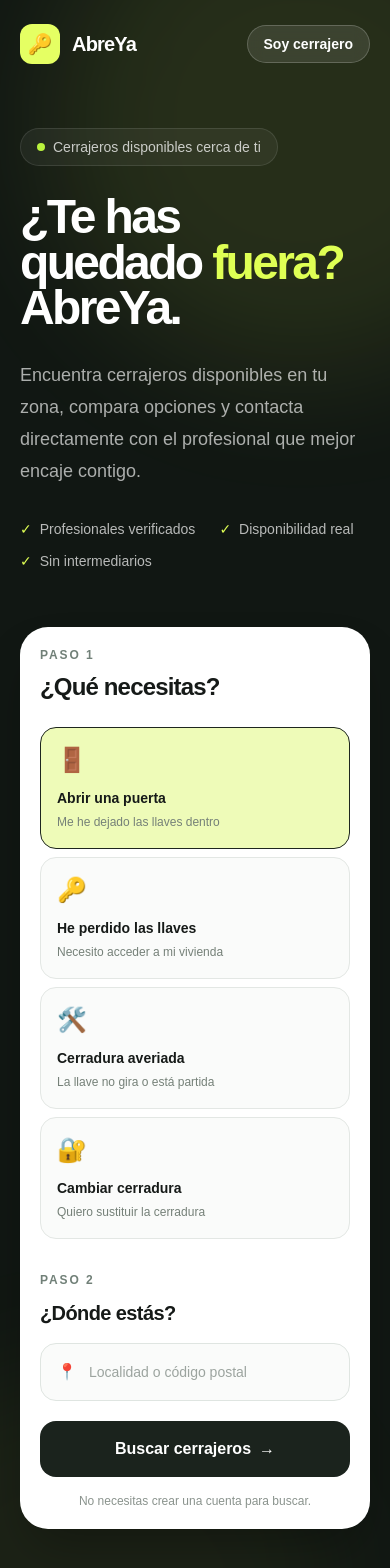
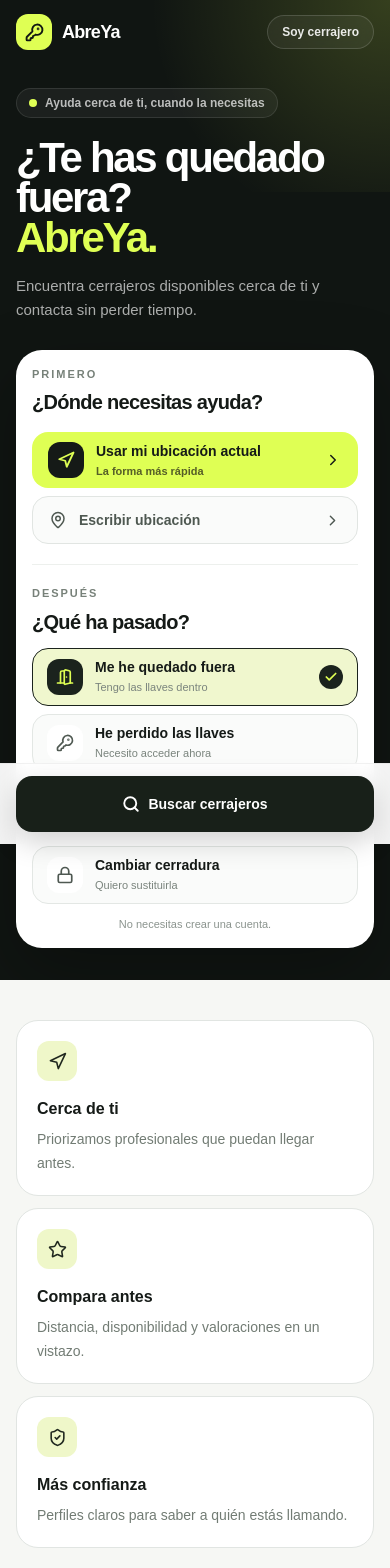
Before and after one commit to angelmr2601/abreya, a Next.js app: page / in a window 390 px wide. Shown: the top 1568 px of the page. Built offline with nearby package versions, Linux system fonts and the light colour scheme.

Commit message:
feat: redesign home for mobile-first flow

```diff
--- a/app/page.tsx
+++ b/app/page.tsx
@@ -1,136 +1,265 @@
 "use client";
 
-import { FormEvent, useState } from "react";
+import { FormEvent, useMemo, useState } from "react";
+import {
+  Check,
+  ChevronRight,
+  DoorOpen,
+  KeyRound,
+  Lock,
+  MapPin,
+  Navigation,
+  Search,
+  ShieldCheck,
+  Star,
+  Wrench,
+} from "lucide-react";
 
 const services = [
   {
     id: "door",
-    icon: "🚪",
-    title: "Abrir una puerta",
-    description: "Me he dejado las llaves dentro",
+    icon: DoorOpen,
+    title: "Me he quedado fuera",
+    description: "Tengo las llaves dentro",
   },
   {
     id: "lost",
-    icon: "🔑",
+    icon: KeyRound,
     title: "He perdido las llaves",
-    description: "Necesito acceder a mi vivienda",
+    description: "Necesito acceder ahora",
   },
   {
     id: "broken",
-    icon: "🛠️",
+    icon: Wrench,
     title: "Cerradura averiada",
-    description: "La llave no gira o está partida",
+    description: "No gira, está bloqueada o partida",
   },
   {
     id: "change",
-    icon: "🔐",
+    icon: Lock,
     title: "Cambiar cerradura",
-    description: "Quiero sustituir la cerradura",
+    description: "Quiero sustituirla",
   },
 ];
 
 export default function Home() {
   const [selectedService, setSelectedService] = useState("door");
-  const [location, setLocation] = useState("");
+  const [manualLocation, setManualLocation] = useState("");
+  const [showManualLocation, setShowManualLocation] = useState(false);
+  const [locationStatus, setLocationStatus] = useState<
+    "idle" | "loading" | "ready" | "error"
+  >("idle");
+  const [coordinates, setCoordinates] = useState<{
+    latitude: number;
+    longitude: number;
+  } | null>(null);
   const [message, setMessage] = useState("");
+
+  const selectedServiceLabel = useMemo(
+    () => services.find((service) => service.id === selectedService)?.title ?? "",
+    [selectedService]
+  );
+
+  function useCurrentLocation() {
+    setMessage("");
+
+    if (!navigator.geolocation) {
+      setLocationStatus("error");
+      setShowManualLocation(true);
+      setMessage("Tu navegador no permite usar la ubicación. Escríbela manualmente.");
+      return;
+    }
+
+    setLocationStatus("loading");
+
+    navigator.geolocation.getCurrentPosition(
+      ({ coords }) => {
+        setCoordinates({
+          latitude: coords.latitude,
+          longitude: coords.longitude,
+        });
+        setLocationStatus("ready");
+        setShowManualLocation(false);
+        setMessage("");
+      },
+      () => {
+        setCoordinates(null);
+        setLocationStatus("error");
+        setShowManualLocation(true);
+        setMessage(
+          "No hemos podido obtener tu ubicación. Puedes escribirla manualmente."
+        );
+      },
+      {
+        enableHighAccuracy: false,
+        timeout: 8000,
+        maximumAge: 300000,
+      }
+    );
+  }
 
   function handleSearch(event: FormEvent<HTMLFormElement>) {
     event.preventDefault();
 
-    if (!location.trim()) {
-      setMessage("Introduce tu localidad o código postal.");
+    const hasLocation = coordinates || manualLocation.trim();
+
+    if (!hasLocation) {
+      setMessage("Necesitamos tu ubicación para buscar cerrajeros cercanos.");
       return;
     }
 
     setMessage(
-      "Perfecto. En el siguiente paso conectaremos esta búsqueda con cerrajeros reales."
+      `Buscaremos cerrajeros para “${selectedServiceLabel}”. En el siguiente paso conectaremos esta búsqueda con profesionales reales.`
     );
   }
 
   return (
-    <main className="min-h-screen bg-[#f7f8f5] text-[#141816]">
-      {/* HEADER */}
-      <header className="absolute left-0 top-0 z-20 w-full">
-        <div className="mx-auto flex max-w-7xl items-center justify-between px-5 py-6 md:px-8">
-          <a href="/" className="flex items-center gap-3">
-            <div className="flex h-10 w-10 items-center justify-center rounded-xl bg-[#e5ff63] text-xl">
-              🔑
+    <main className="min-h-screen bg-[#f6f7f4] pb-24 text-[#151a17] md:pb-0">
+      <section className="relative overflow-hidden bg-[#101512] text-white">
+        <div className="absolute inset-x-0 top-0 h-48 bg-[radial-gradient(circle_at_top_right,_rgba(223,255,84,0.18),_transparent_55%)]" />
+
+        <header className="relative z-10">
+          <div className="mx-auto flex h-16 max-w-6xl items-center justify-between px-4 sm:px-6">
+            <a href="/" className="flex items-center gap-2.5">
+              <div className="flex h-9 w-9 items-center justify-center rounded-xl bg-[#dfff54] text-[#111713]">
+                <KeyRound size={19} strokeWidth={2.4} />
               </div>
 
-            <span className="text-xl font-black tracking-[-0.04em] text-white">
+              <span className="text-lg font-black tracking-[-0.04em]">
                 AbreYa
               </span>
             </a>
 
             <a
               href="#profesionales"
-            className="rounded-full border border-white/20 bg-white/10 px-4 py-2 text-sm font-semibold text-white backdrop-blur transition hover:bg-white/20"
+              className="rounded-full border border-white/15 bg-white/5 px-3.5 py-2 text-xs font-bold text-white/90 backdrop-blur"
             >
               Soy cerrajero
             </a>
           </div>
         </header>
 
-      {/* HERO */}
-      <section className="relative overflow-hidden bg-[#111713] pb-20 pt-32 text-white md:pb-28 md:pt-40">
-        <div className="absolute -right-40 -top-32 h-[500px] w-[500px] rounded-full bg-[#dfff54]/10 blur-3xl" />
-        <div className="absolute -bottom-64 -left-40 h-[500px] w-[500px] rounded-full bg-[#dfff54]/5 blur-3xl" />
-
-        <div className="relative mx-auto grid max-w-7xl gap-14 px-5 md:px-8 lg:grid-cols-[1fr_520px] lg:items-center">
-          {/* LEFT */}
-          <div>
-            <div className="mb-7 inline-flex items-center gap-2 rounded-full border border-white/10 bg-white/5 px-4 py-2 text-sm text-white/75">
-              <span className="h-2 w-2 rounded-full bg-[#b9f23d]" />
-              Cerrajeros disponibles cerca de ti
+        <div className="relative mx-auto max-w-6xl px-4 pb-8 pt-6 sm:px-6 md:grid md:grid-cols-[1fr_460px] md:items-center md:gap-12 md:pb-16 md:pt-12">
+          <div className="md:pb-10">
+            <div className="mb-5 inline-flex items-center gap-2 rounded-full border border-white/10 bg-white/5 px-3 py-1.5 text-xs font-semibold text-white/70">
+              <span className="h-2 w-2 rounded-full bg-[#dfff54]" />
+              Ayuda cerca de ti, cuando la necesitas
             </div>
 
-            <h1 className="max-w-3xl text-5xl font-black leading-[0.95] tracking-[-0.055em] sm:text-6xl md:text-7xl">
-              ¿Te has quedado
-              <span className="text-[#dfff54]"> fuera?</span>
-              <br />
-              AbreYa.
+            <h1 className="max-w-2xl text-[42px] font-black leading-[0.95] tracking-[-0.055em] sm:text-5xl md:text-6xl">
+              ¿Te has quedado fuera?
+              <span className="block text-[#dfff54]">AbreYa.</span>
             </h1>
 
-            <p className="mt-7 max-w-xl text-lg leading-8 text-white/65">
-              Encuentra cerrajeros disponibles en tu zona, compara opciones y
-              contacta directamente con el profesional que mejor encaje contigo.
+            <p className="mt-4 max-w-xl text-[15px] leading-6 text-white/65 sm:text-base">
+              Encuentra cerrajeros disponibles cerca de ti y contacta sin perder
+              tiempo.
             </p>
 
-            <div className="mt-8 flex flex-wrap gap-x-6 gap-y-3 text-sm font-medium text-white/70">
-              <div className="flex items-center gap-2">
-                <span className="text-[#dfff54]">✓</span>
-                Profesionales verificados
-              </div>
-
-              <div className="flex items-center gap-2">
-                <span className="text-[#dfff54]">✓</span>
-                Disponibilidad real
-              </div>
-
-              <div className="flex items-center gap-2">
-                <span className="text-[#dfff54]">✓</span>
-                Sin intermediarios
-              </div>
+            <div className="mt-5 hidden flex-wrap gap-x-5 gap-y-2 text-xs font-semibold text-white/65 md:flex">
+              <TrustItem text="Profesionales verificados" />
+              <TrustItem text="Disponibilidad real" />
+              <TrustItem text="Sin registro" />
             </div>
           </div>
 
-          {/* SEARCH CARD */}
           <form
             onSubmit={handleSearch}
-            className="rounded-[28px] bg-white p-5 text-[#161a18] shadow-2xl shadow-black/30 sm:p-7"
+            className="mt-7 rounded-[26px] bg-white p-4 text-[#151a17] shadow-[0_24px_70px_rgba(0,0,0,0.28)] sm:p-5 md:mt-0"
           >
-            <div className="mb-6">
-              <p className="text-xs font-black uppercase tracking-[0.16em] text-[#718078]">
-                Paso 1
+            <section>
+              <p className="text-[11px] font-black uppercase tracking-[0.18em] text-[#778179]">
+                Primero
               </p>
 
-              <h2 className="mt-2 text-2xl font-black tracking-[-0.035em]">
-                ¿Qué necesitas?
+              <h2 className="mt-1.5 text-xl font-black tracking-[-0.035em]">
+                ¿Dónde necesitas ayuda?
               </h2>
+
+              <button
+                type="button"
+                onClick={useCurrentLocation}
+                disabled={locationStatus === "loading"}
+                className="mt-4 flex min-h-14 w-full items-center gap-3 rounded-2xl bg-[#dfff54] px-4 text-left font-black text-[#151a17] transition active:scale-[0.99] disabled:opacity-70"
+              >
+                <div className="flex h-9 w-9 shrink-0 items-center justify-center rounded-xl bg-[#151a17] text-[#dfff54]">
+                  {locationStatus === "ready" ? (
+                    <Check size={19} strokeWidth={2.6} />
+                  ) : (
+                    <Navigation size={18} strokeWidth={2.4} />
+                  )}
                 </div>
 
-            <div className="grid gap-2 sm:grid-cols-2">
+                <div className="min-w-0 flex-1">
+                  <div className="text-sm">
+                    {locationStatus === "loading"
+                      ? "Obteniendo ubicación..."
+                      : locationStatus === "ready"
+                        ? "Ubicación detectada"
+                        : "Usar mi ubicación actual"}
+                  </div>
+                  <div className="mt-0.5 text-[11px] font-semibold text-[#555e27]">
+                    {locationStatus === "ready"
+                      ? "Lista para buscar profesionales cercanos"
+                      : "La forma más rápida"}
+                  </div>
+                </div>
+
+                <ChevronRight size={18} />
+              </button>
+
+              <button
+                type="button"
+                onClick={() => {
+                  setShowManualLocation((current) => !current);
+                  setMessage("");
+                }}
+                className="mt-2 flex min-h-12 w-full items-center gap-3 rounded-2xl border border-[#e1e5e2] bg-[#fafbfa] px-4 text-left text-sm font-bold text-[#4e5851]"
+              >
+                <MapPin size={18} />
+                Escribir ubicación
+                <ChevronRight className="ml-auto" size={17} />
+              </button>
+
+              {showManualLocation && (
+                <div className="mt-2">
+                  <label htmlFor="location" className="sr-only">
+                    Localidad o código postal
+                  </label>
+
+                  <input
+                    id="location"
+                    value={manualLocation}
+                    onChange={(event) => {
+                      setManualLocation(event.target.value);
+                      if (event.target.value.trim()) {
+                        setCoordinates(null);
+                        setLocationStatus("idle");
+                      }
+                      setMessage("");
+                    }}
+                    placeholder="Ej. Marchena o 41620"
+                    autoComplete="postal-code"
+                    className="h-14 w-full rounded-2xl border border-[#dfe4e0] bg-white px-4 text-base font-semibold outline-none transition placeholder:font-medium placeholder:text-[#9ba39d] focus:border-[#1b231d]"
+                  />
+                </div>
+              )}
+            </section>
+
+            <div className="my-5 h-px bg-[#edf0ed]" />
+
+            <section>
+              <p className="text-[11px] font-black uppercase tracking-[0.18em] text-[#778179]">
+                Después
+              </p>
+
+              <h2 className="mt-1.5 text-xl font-black tracking-[-0.035em]">
+                ¿Qué ha pasado?
+              </h2>
+
+              <div className="mt-3 grid gap-2">
                 {services.map((service) => {
+                  const Icon = service.icon;
                   const active = selectedService === service.id;
 
                   return (
@@ -141,205 +270,156 @@ export default function Home() {
                         setSelectedService(service.id);
                         setMessage("");
                       }}
-                    className={`rounded-2xl border p-4 text-left transition ${
+                      className={`flex min-h-[58px] items-center gap-3 rounded-2xl border px-3.5 text-left transition active:scale-[0.995] ${
                         active
-                        ? "border-[#1e261f] bg-[#eefbb8]"
-                        : "border-[#e3e7e4] bg-[#fafbfa] hover:border-[#b8c1bb]"
+                          ? "border-[#1b231d] bg-[#f0f7ce]"
+                          : "border-[#e3e7e4] bg-[#fafbfa]"
                       }`}
                     >
-                    <div className="mb-3 text-2xl">{service.icon}</div>
+                      <div
+                        className={`flex h-9 w-9 shrink-0 items-center justify-center rounded-xl ${
+                          active
+                            ? "bg-[#1b231d] text-[#dfff54]"
+                            : "bg-white text-[#4f5952]"
+                        }`}
+                      >
+                        <Icon size={18} strokeWidth={2.25} />
+                      </div>
 
+                      <div className="min-w-0 flex-1">
                         <div className="text-sm font-black">{service.title}</div>
-
-                    <div className="mt-1 text-xs leading-5 text-[#758078]">
+                        <div className="mt-0.5 truncate text-[11px] font-medium text-[#7a847d]">
                           {service.description}
                         </div>
+                      </div>
+
+                      {active && (
+                        <div className="flex h-6 w-6 items-center justify-center rounded-full bg-[#1b231d] text-[#dfff54]">
+                          <Check size={14} strokeWidth={3} />
+                        </div>
+                      )}
                     </button>
                   );
                 })}
               </div>
-
-            <div className="mt-7">
-              <label
-                htmlFor="location"
-                className="text-xs font-black uppercase tracking-[0.16em] text-[#718078]"
-              >
-                Paso 2
-              </label>
-
-              <h2 className="mt-2 text-xl font-black tracking-[-0.03em]">
-                ¿Dónde estás?
-              </h2>
-
-              <div className="mt-4 flex items-center gap-3 rounded-2xl border border-[#dfe5e1] bg-[#fafbfa] px-4 focus-within:border-[#1f2922]">
-                <span>📍</span>
-
-                <input
-                  id="location"
-                  value={location}
-                  onChange={(event) => {
-                    setLocation(event.target.value);
-                    setMessage("");
-                  }}
-                  placeholder="Localidad o código postal"
-                  className="h-14 w-full bg-transparent text-sm font-medium outline-none placeholder:text-[#9ca49f]"
-                />
-              </div>
-            </div>
-
-            <button
-              type="submit"
-              className="mt-5 flex h-14 w-full items-center justify-center gap-2 rounded-2xl bg-[#1b231d] font-black text-white transition hover:bg-[#273029]"
-            >
-              Buscar cerrajeros
-              <span>→</span>
-            </button>
+            </section>
 
             {message && (
-              <div className="mt-4 rounded-xl bg-[#f2f4f2] px-4 py-3 text-sm text-[#59635d]">
+              <div className="mt-4 rounded-xl bg-[#f1f3f1] px-3.5 py-3 text-xs font-medium leading-5 text-[#5d675f]">
                 {message}
               </div>
             )}
 
-            <p className="mt-4 text-center text-xs text-[#8a938d]">
-              No necesitas crear una cuenta para buscar.
+            <button
+              type="submit"
+              className="mt-4 hidden h-14 w-full items-center justify-center gap-2 rounded-2xl bg-[#182019] text-sm font-black text-white transition hover:bg-[#252e27] md:flex"
+            >
+              <Search size={18} strokeWidth={2.5} />
+              Buscar cerrajeros
+            </button>
+
+            <p className="mt-3 text-center text-[11px] font-medium text-[#8b948e]">
+              No necesitas crear una cuenta.
             </p>
           </form>
         </div>
       </section>
 
-      {/* HOW IT WORKS */}
-      <section className="py-20 md:py-28">
-        <div className="mx-auto max-w-7xl px-5 md:px-8">
-          <div className="max-w-2xl">
-            <p className="text-xs font-black uppercase tracking-[0.2em] text-[#718078]">
-              Así de fácil
-            </p>
-
-            <h2 className="mt-4 text-4xl font-black tracking-[-0.045em] md:text-5xl">
-              Un cerrajero cuando realmente lo necesitas.
-            </h2>
-          </div>
-
-          <div className="mt-14 grid gap-4 md:grid-cols-3">
-            <Step
-              number="01"
-              title="Cuéntanos qué ocurre"
-              text="Selecciona el problema y dinos dónde necesitas ayuda."
+      <section className="mx-auto max-w-6xl px-4 py-10 sm:px-6 md:py-16">
+        <div className="grid gap-3 md:grid-cols-3">
+          <QuickBenefit
+            icon={<Navigation size={19} />}
+            title="Cerca de ti"
+            text="Priorizamos profesionales que puedan llegar antes."
           />
-
-            <Step
-              number="02"
-              title="Encuentra profesionales"
-              text="Te mostramos cerrajeros disponibles y cercanos a tu ubicación."
+          <QuickBenefit
+            icon={<Star size={19} />}
+            title="Compara antes"
+            text="Distancia, disponibilidad y valoraciones en un vistazo."
           />
-
-            <Step
-              number="03"
-              title="Contacta directamente"
-              text="Elige al profesional y ponte en contacto sin complicaciones."
+          <QuickBenefit
+            icon={<ShieldCheck size={19} />}
+            title="Más confianza"
+            text="Perfiles claros para saber a quién estás llamando."
           />
-          </div>
         </div>
       </section>
 
-      {/* VALUE */}
-      <section className="bg-white py-20 md:py-28">
-        <div className="mx-auto grid max-w-7xl gap-12 px-5 md:px-8 lg:grid-cols-2 lg:items-center">
+      <section
+        id="profesionales"
+        className="mx-auto max-w-6xl px-4 pb-12 sm:px-6 md:pb-20"
+      >
+        <div className="rounded-[28px] bg-[#182019] p-6 text-white md:flex md:items-center md:justify-between md:gap-8 md:p-9">
           <div>
-            <p className="text-xs font-black uppercase tracking-[0.2em] text-[#718078]">
-              Sin sorpresas
+            <p className="text-[11px] font-black uppercase tracking-[0.18em] text-[#dfff54]">
+              Profesionales
             </p>
-
-            <h2 className="mt-4 text-4xl font-black tracking-[-0.045em] md:text-5xl">
-              Saber quién viene también importa.
+            <h2 className="mt-2 text-2xl font-black tracking-[-0.035em]">
+              ¿Eres cerrajero?
             </h2>
-
-            <p className="mt-6 max-w-xl text-lg leading-8 text-[#68726b]">
-              Queremos que puedas comparar profesionales por cercanía,
-              disponibilidad, valoraciones y servicios antes de contactar.
+            <p className="mt-2 max-w-xl text-sm leading-6 text-white/60">
+              Tendrás un perfil gratuito para mostrar tus servicios y marcarte
+              como disponible cuando quieras recibir oportunidades.
             </p>
           </div>
 
-          <div className="grid gap-3 sm:grid-cols-2">
-            <Feature icon="✓" title="Identidad verificada" />
-            <Feature icon="★" title="Valoraciones reales" />
-            <Feature icon="📍" title="Distancia visible" />
-            <Feature icon="🟢" title="Disponible ahora" />
-          </div>
+          <button
+            type="button"
+            className="mt-5 min-h-12 w-full rounded-2xl bg-[#dfff54] px-5 text-sm font-black text-[#151a17] md:mt-0 md:w-auto"
+          >
+            Crear perfil gratis
+          </button>
         </div>
       </section>
 
-      {/* PROFESSIONAL CTA */}
-      <section
-        id="profesionales"
-        className="mx-auto max-w-7xl px-5 py-20 md:px-8 md:py-28"
-      >
-        <div className="overflow-hidden rounded-[32px] bg-[#dfff54] p-8 sm:p-10 md:p-14">
-          <div className="grid gap-10 lg:grid-cols-[1fr_auto] lg:items-end">
-            <div>
-              <p className="text-xs font-black uppercase tracking-[0.2em] text-[#57621f]">
-                Para profesionales
-              </p>
-
-              <h2 className="mt-4 max-w-2xl text-4xl font-black tracking-[-0.05em] text-[#182018] md:text-5xl">
-                ¿Eres cerrajero?
-                <br />
-                Empieza gratis.
-              </h2>
-
-              <p className="mt-5 max-w-xl leading-7 text-[#56604d]">
-                Crea tu perfil, marca cuándo estás disponible y empieza a recibir
-                oportunidades de clientes de tu zona.
-              </p>
-            </div>
-
-            <button className="h-14 rounded-2xl bg-[#19211b] px-7 font-black text-white transition hover:bg-[#29322b]">
-              Crear perfil gratis
-            </button>
-          </div>
-        </div>
-      </section>
-
-      {/* FOOTER */}
-      <footer className="border-t border-[#e2e6e3]">
-        <div className="mx-auto flex max-w-7xl flex-col gap-5 px-5 py-8 text-sm text-[#707972] md:flex-row md:items-center md:justify-between md:px-8">
-          <div className="font-black text-[#1b211d]">AbreYa</div>
-
-          <div>
-            © {new Date().getFullYear()} AbreYa. Encuentra tu cerrajero.
-          </div>
+      <footer className="border-t border-[#e1e5e2] bg-white">
+        <div className="mx-auto flex max-w-6xl items-center justify-between px-4 py-6 text-xs text-[#778079] sm:px-6">
+          <span className="font-black text-[#1a211c]">AbreYa</span>
+          <span>Tu cerrajero, cuando lo necesitas.</span>
         </div>
       </footer>
+
+      <div className="fixed inset-x-0 bottom-0 z-40 border-t border-black/5 bg-white/95 px-4 pb-[calc(12px+env(safe-area-inset-bottom))] pt-3 backdrop-blur md:hidden">
+        <form onSubmit={handleSearch}>
+          <button
+            type="submit"
+            className="flex h-14 w-full items-center justify-center gap-2 rounded-2xl bg-[#182019] text-sm font-black text-white shadow-[0_10px_28px_rgba(0,0,0,0.18)]"
+          >
+            <Search size={18} strokeWidth={2.5} />
+            Buscar cerrajeros
+          </button>
+        </form>
+      </div>
     </main>
   );
 }
 
-function Step({
-  number,
+function TrustItem({ text }: { text: string }) {
+  return (
+    <div className="flex items-center gap-1.5">
+      <Check size={14} className="text-[#dfff54]" strokeWidth={2.5} />
+      {text}
+    </div>
+  );
+}
+
+function QuickBenefit({
+  icon,
   title,
   text,
 }: {
-  number: string;
+  icon: React.ReactNode;
   title: string;
   text: string;
 }) {
   return (
-    <article className="rounded-[24px] border border-[#e1e6e2] bg-white p-7">
-      <div className="mb-12 text-sm font-black text-[#8a948d]">{number}</div>
+    <article className="rounded-[22px] border border-[#e1e5e2] bg-white p-5">
+      <div className="flex h-10 w-10 items-center justify-center rounded-xl bg-[#eff7c9] text-[#20281f]">
+        {icon}
+      </div>
 
-      <h3 className="text-xl font-black tracking-[-0.025em]">{title}</h3>
-
-      <p className="mt-3 leading-7 text-[#737d76]">{text}</p>
+      <h3 className="mt-4 text-base font-black">{title}</h3>
+      <p className="mt-1.5 text-sm leading-6 text-[#727c74]">{text}</p>
     </article>
   );
 }
-
-function Feature({ icon, title }: { icon: string; title: string }) {
-  return (
-    <div className="flex min-h-32 flex-col justify-between rounded-[22px] bg-[#f4f6f4] p-6">
-      <div className="text-2xl">{icon}</div>
-      <div className="font-black">{title}</div>
-    </div>
-  );
-}
```
Lines whose indentation alone changed are shown as unchanged.
